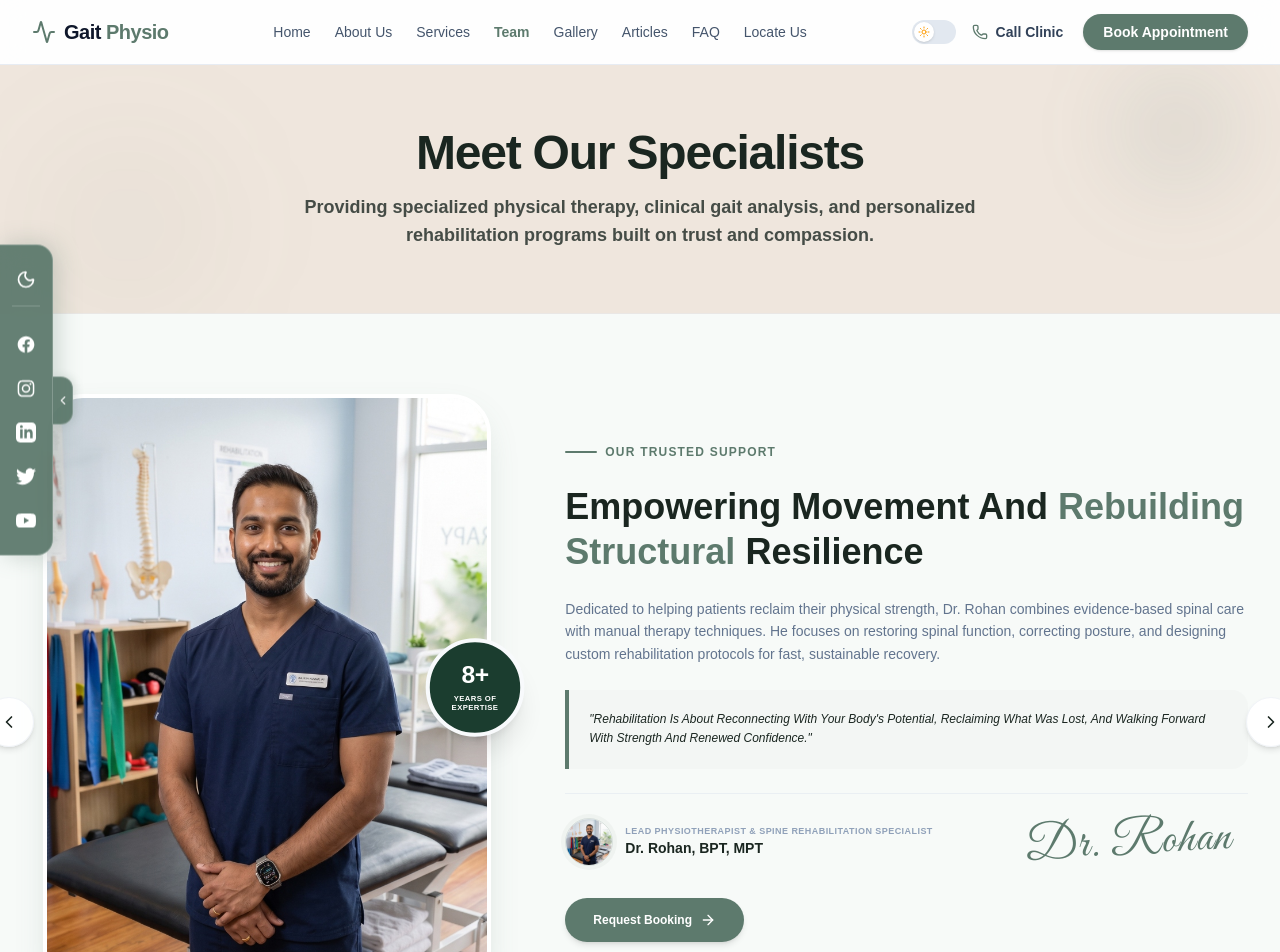
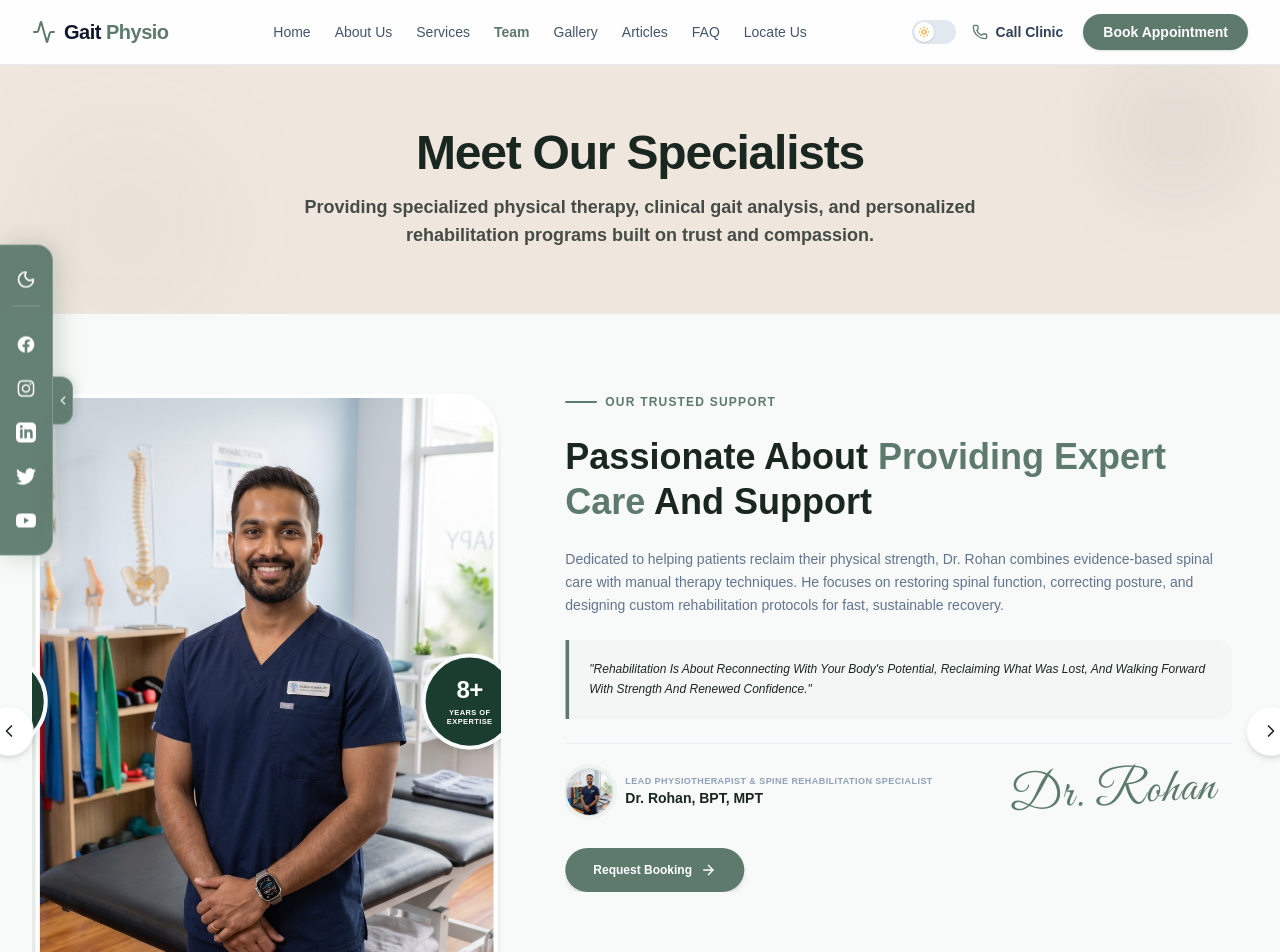
Before and after one commit to rameshdarisi03/rameshdental, a Next.js app: page /team in a window 1280 px wide. Shown: the top 952 px of the page. Built offline with nearby package versions, Linux system fonts and the light colour scheme.

Commit message:
design: Make caption static on Team page and slide profile details left synchronously without page blink

```diff
--- a/src/app/team/page.tsx
+++ b/src/app/team/page.tsx
@@ -56,15 +56,13 @@ export default function Team() {
     setCurrentIndex((prev) => (prev - 1 + profiles.length) % profiles.length);
   }, [profiles.length]);
 
-  // Autoplay effect loops every 4 seconds. Reset on index changes (prevents rapid double-skipping)
+  // Autoplay loop running every 4 seconds
   useEffect(() => {
     const timer = setInterval(() => {
       nextSlide();
     }, 4000);
     return () => clearInterval(timer);
   }, [nextSlide]);
-
-  const active = profiles[currentIndex];
 
   return (
     <div className="flex flex-col w-full min-h-screen">
@@ -75,15 +73,15 @@ export default function Team() {
           50% { transform: translateY(-50%) translateY(-6px) scale(1.03); }
         }
         @keyframes fade-in-up {
-          from { opacity: 0; transform: translateY(20px); }
+          from { opacity: 0; transform: translateY(15px); }
           to { opacity: 1; transform: translateY(0); }
         }
         @keyframes fade-in-left {
-          from { opacity: 0; transform: translateX(-30px); }
+          from { opacity: 0; transform: translateX(-20px); }
           to { opacity: 1; transform: translateX(0); }
         }
         @keyframes fade-in-right {
-          from { opacity: 0; transform: translateX(30px); }
+          from { opacity: 0; transform: translateX(20px); }
           to { opacity: 1; transform: translateX(0); }
         }
         .animate-float-badge {
@@ -91,20 +89,16 @@ export default function Team() {
         }
         .animate-fade-in-up {
           opacity: 0;
-          animation: fade-in-up 0.6s cubic-bezier(0.16, 1, 0.3, 1) forwards;
+          animation: fade-in-up 0.5s cubic-bezier(0.16, 1, 0.3, 1) forwards;
         }
         .animate-fade-in-left {
           opacity: 0;
-          animation: fade-in-left 0.6s cubic-bezier(0.16, 1, 0.3, 1) forwards;
+          animation: fade-in-left 0.5s cubic-bezier(0.16, 1, 0.3, 1) forwards;
         }
         .animate-fade-in-right {
           opacity: 0;
-          animation: fade-in-right 0.6s cubic-bezier(0.16, 1, 0.3, 1) forwards;
+          animation: fade-in-right 0.5s cubic-bezier(0.16, 1, 0.3, 1) forwards;
         }
-        .delay-100 { animation-delay: 100ms; }
-        .delay-200 { animation-delay: 200ms; }
-        .delay-300 { animation-delay: 300ms; }
-        .delay-400 { animation-delay: 400ms; }
       `}</style>
 
       <PageHeader
@@ -135,86 +129,93 @@ export default function Team() {
             </button>
           </div>
 
-          {/* Sliding Content Container - keyed by currentIndex to re-trigger animations cleanly */}
-          <div key={currentIndex} className="grid grid-cols-1 lg:grid-cols-12 gap-12 lg:gap-16 items-center w-full">
+          {/* Core Grid Wrapper */}
+          <div className="grid grid-cols-1 lg:grid-cols-12 gap-12 lg:gap-16 items-start w-full">
 
-            {/* Left Column: Portrait and floating badge */}
-            <div className="lg:col-span-5 relative animate-fade-in-left">
-              <div className="relative max-w-md mx-auto">
+            {/* Left Column: Sliding Portrait Frame */}
+            <div className="lg:col-span-5 relative animate-fade-in-left overflow-hidden rounded-[2.5rem]">
+              <div
+                className="flex w-[200%] transition-transform duration-700 cubic-bezier(0.25, 1, 0.5, 1)"
+                style={{ transform: `translateX(-${currentIndex * 50}%)` }}
+              >
+                {profiles.map((p, idx) => (
+                  <div key={idx} className="w-1/2 relative px-1 shrink-0">
                     <img
-                  src={active.image}
-                  alt={`${active.name} Standing in GPC Clinic`}
-                  className="w-full rounded-[2.5rem] object-cover aspect-[3/4] shadow-[0_15px_35px_-10px_rgba(93,122,109,0.25)] border-4 border-white dark:border-slate-900 transition-all duration-300"
+                      src={p.image}
+                      alt={`${p.name} Standing in GPC Clinic`}
+                      className="w-full rounded-[2.5rem] object-cover aspect-[3/4] shadow-[0_15px_35px_-10px_rgba(93,122,109,0.25)] border-4 border-white dark:border-slate-900"
                     />
 
-                {/* Floating circular expertise badge - Overlaid on center right edge with pulsing/floating animation */}
-                <div className="absolute -right-8 top-1/2 z-10 w-24 h-24 rounded-full bg-[#1b3d2f] text-white flex flex-col items-center justify-center border-4 border-slate-50 dark:border-slate-950 shadow-xl text-center select-none animate-float-badge">
-                  <span className="text-xl sm:text-2xl font-black tracking-tight leading-none">{active.years}</span>
+                    {/* Floating circular expertise badge */}
+                    <div className="absolute -right-4 top-1/2 z-10 w-24 h-24 rounded-full bg-[#1b3d2f] text-white flex flex-col items-center justify-center border-4 border-slate-50 dark:border-slate-950 shadow-xl text-center select-none animate-float-badge">
+                      <span className="text-xl sm:text-2xl font-black tracking-tight leading-none">{p.years}</span>
                       <span className="text-[7.5px] font-black uppercase tracking-wider mt-1.5 leading-tight">
                         Years of<br />Expertise
                       </span>
                     </div>
                   </div>
+                ))}
+              </div>
             </div>
 
-            {/* Right Column: Premium Text Info Panel */}
-            <div className="lg:col-span-7 space-y-6">
+            {/* Right Column: Static Title and Sliding Bios */}
+            <div className="lg:col-span-7 space-y-6 animate-fade-in-right">
 
-              {/* Static sub-badge header (Not sliding inside the grid layout, but mounts with the dynamic slide card details) */}
-              <div className="flex items-center gap-2 text-brand-green dark:text-teal-400 font-extrabold text-[10px] sm:text-xs uppercase tracking-widest animate-fade-in-up">
+              {/* Static sub-badge header (Stays Still) */}
+              <div className="flex items-center gap-2 text-brand-green dark:text-teal-400 font-extrabold text-[10px] sm:text-xs uppercase tracking-widest">
                 <span className="h-[2px] w-8 bg-brand-green dark:bg-teal-400 rounded-full"></span>
                 OUR TRUSTED SUPPORT
               </div>
 
-              {/* Headline */}
-              <h2 className="text-3xl sm:text-4xl font-black text-brand-charcoal dark:text-white leading-tight animate-fade-in-up delay-100">
-                {active.headline.includes("Providing") ? (
-                  <>
+              {/* Static Headline Caption (Stays Still) */}
+              <h2 className="text-3xl sm:text-4xl font-black text-brand-charcoal dark:text-white leading-tight">
                 Passionate About <span className="text-brand-green dark:text-teal-400">Providing Expert Care</span> And Support
-                  </>
-                ) : (
-                  <>
-                    Empowering Movement And <span className="text-brand-green dark:text-teal-400">Rebuilding Structural</span> Resilience
-                  </>
-                )}
               </h2>
 
+              {/* Sliding Details Wrapper (No refresh blink) */}
+              <div className="overflow-hidden w-full">
+                <div
+                  className="flex w-[200%] transition-transform duration-700 cubic-bezier(0.25, 1, 0.5, 1)"
+                  style={{ transform: `translateX(-${currentIndex * 50}%)` }}
+                >
+                  {profiles.map((p, idx) => (
+                    <div key={idx} className="w-1/2 space-y-6 pr-4 shrink-0">
                       {/* Sub-paragraph */}
-              <p className="text-xs sm:text-sm text-slate-500 dark:text-slate-400 leading-relaxed font-normal animate-fade-in-up delay-200">
-                {active.desc}
+                      <p className="text-xs sm:text-sm text-slate-500 dark:text-slate-400 leading-relaxed font-normal">
+                        {p.desc}
                       </p>
 
                       {/* Quote block */}
-              <div className="border-l-4 border-brand-green dark:border-teal-500 bg-[#f0f4f2]/60 dark:bg-brand-green/5 p-4 sm:p-5 rounded-r-2xl italic text-[11px] sm:text-xs font-normal text-slate-655 dark:text-slate-350 leading-relaxed animate-fade-in-up delay-300">
-                "{active.quote}"
+                      <div className="border-l-4 border-brand-green dark:border-teal-500 bg-[#f0f4f2]/60 dark:bg-brand-green/5 p-4 sm:p-5 rounded-r-2xl italic text-[11px] sm:text-xs font-normal text-slate-655 dark:text-slate-355 leading-relaxed">
+                        "{p.quote}"
                       </div>
 
-              {/* Profile Card & Handwriting Signature (Flex row wrapper) */}
-              <div className="flex flex-wrap items-center justify-between gap-6 pt-6 border-t border-slate-200/60 dark:border-slate-800 animate-fade-in-up delay-400">
+                      {/* Profile Card & Handwriting Signature */}
+                      <div className="flex flex-wrap items-center justify-between gap-6 pt-6 border-t border-slate-200/60 dark:border-slate-800">
                         <div className="flex items-center gap-3">
                           <img
-                    src={active.image}
-                    alt={`${active.name} Profile Icon`}
+                            src={p.image}
+                            alt={`${p.name} Profile`}
                             className="w-12 h-12 rounded-full object-cover border border-brand-green/20 ring-4 ring-brand-green/5 shrink-0"
                           />
                           <div>
                             <span className="text-[9px] font-black uppercase tracking-wider text-slate-400 leading-none block mb-1">
-                      {active.role}
+                              {p.role}
                             </span>
                             <h4 className="text-sm font-black text-brand-charcoal dark:text-white leading-tight">
-                      {active.name}
+                              {p.name}
                             </h4>
                           </div>
                         </div>
 
                         {/* Flowy Handwriting Cursive Signature */}
                         <div className={`${signatureFont.className} text-4xl sm:text-5xl text-brand-green dark:text-teal-400 font-medium select-none pr-4 rotate-[-3deg] transform origin-center tracking-wide`}>
-                  {active.signature}
+                          {p.signature}
                         </div>
                       </div>
 
                       {/* Action booking CTA Button */}
-              <div className="pt-2 animate-fade-in-up delay-400">
+                      <div className="pt-2">
                         <Link
                           href="/book"
                           className="inline-flex items-center gap-2 rounded-full bg-brand-green hover:bg-brand-green-hover text-white px-7 py-3.5 text-xs font-black shadow-md hover:scale-105 active:scale-95 transition-all duration-200"
@@ -225,10 +226,15 @@ export default function Team() {
                       </div>
 
                     </div>
+                  ))}
+                </div>
+              </div>
 
             </div>
 
-          {/* Desktop/Tablet Pagination Indicator Dots & Mobile Navigator Control */}
+          </div>
+
+          {/* Dot Indicator and Mobile Step control */}
           <div className="flex items-center justify-center gap-4 pt-12">
             <button
               onClick={prevSlide}
```
Lines whose indentation alone changed are shown as unchanged.
